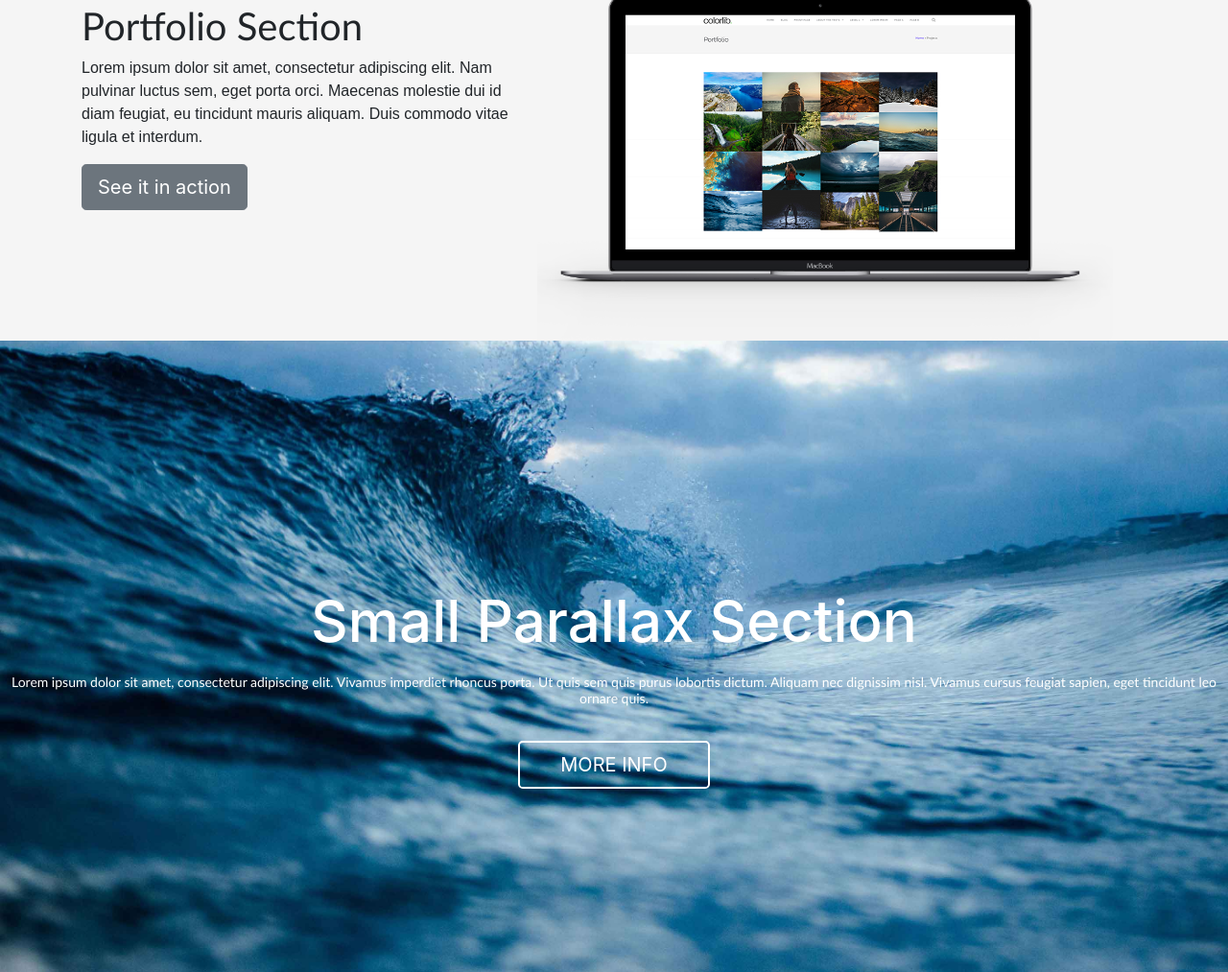
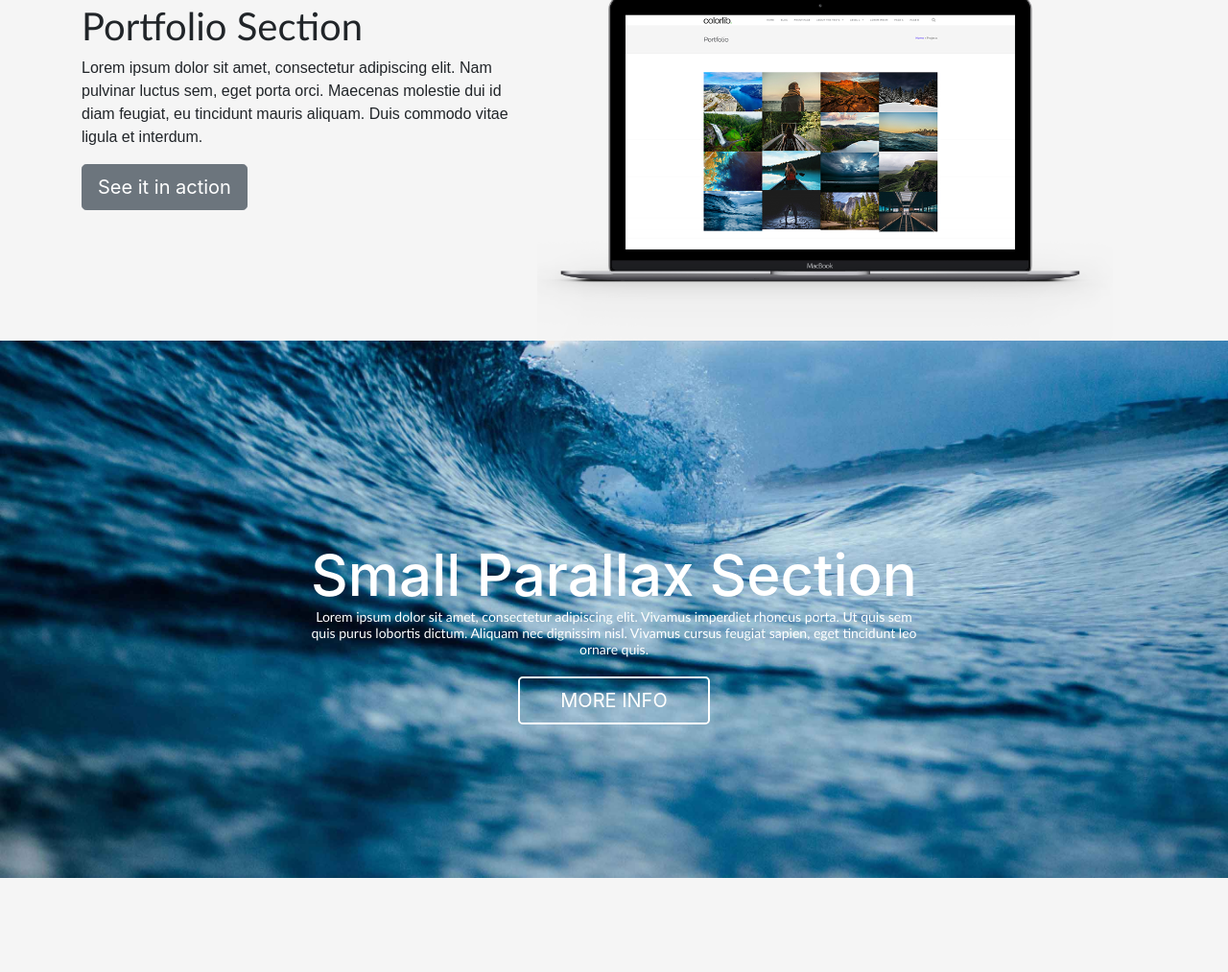
Before and after one commit to Nedimm23/website-tutorial, a website: page index.html in a window 1280 px wide. Shown: the part 1581-2594 px from the top of the page at 96% size. Drawn offline with nearby package versions, Linux system fonts and the light colour scheme.

Commit message:
style changes

```diff
--- a/style.css
+++ b/style.css
@@ -64,29 +64,32 @@ p{
 }
 .thirdpart{
     background-image: url("./assets/photo-1452723312111-3a7d0db0e024.jpg");
-    height: 100vh;
+    height: 70vh;
     background-size: cover;
     background-position: center;
     background-repeat: no-repeat;
-}
+    padding-top: 80px;
+    padding-bottom: 100px;
+    }
 .thirdpart .thirdpart-content{
-    padding-top: 20%;
+    padding-top: 10%;
        margin:0 auto;
 }
 .thirdpart h1{
     color: #fff;
     text-align: center;
-    margin-bottom: 25px;
+    margin-bottom: 40px;
     font-size: 60px;
     width: 50%;
     margin: 0 auto;
-    margin-bottom: 20px;
 }
 .thirdpart h4{
     color: #fff;
     font-size: 14px;
     text-align: center;
     margin-bottom: 15px;
+    width: 50%;
+    margin:0 auto;
 }
 .thirdpart-content-buttons{
     text-align: center;
```
